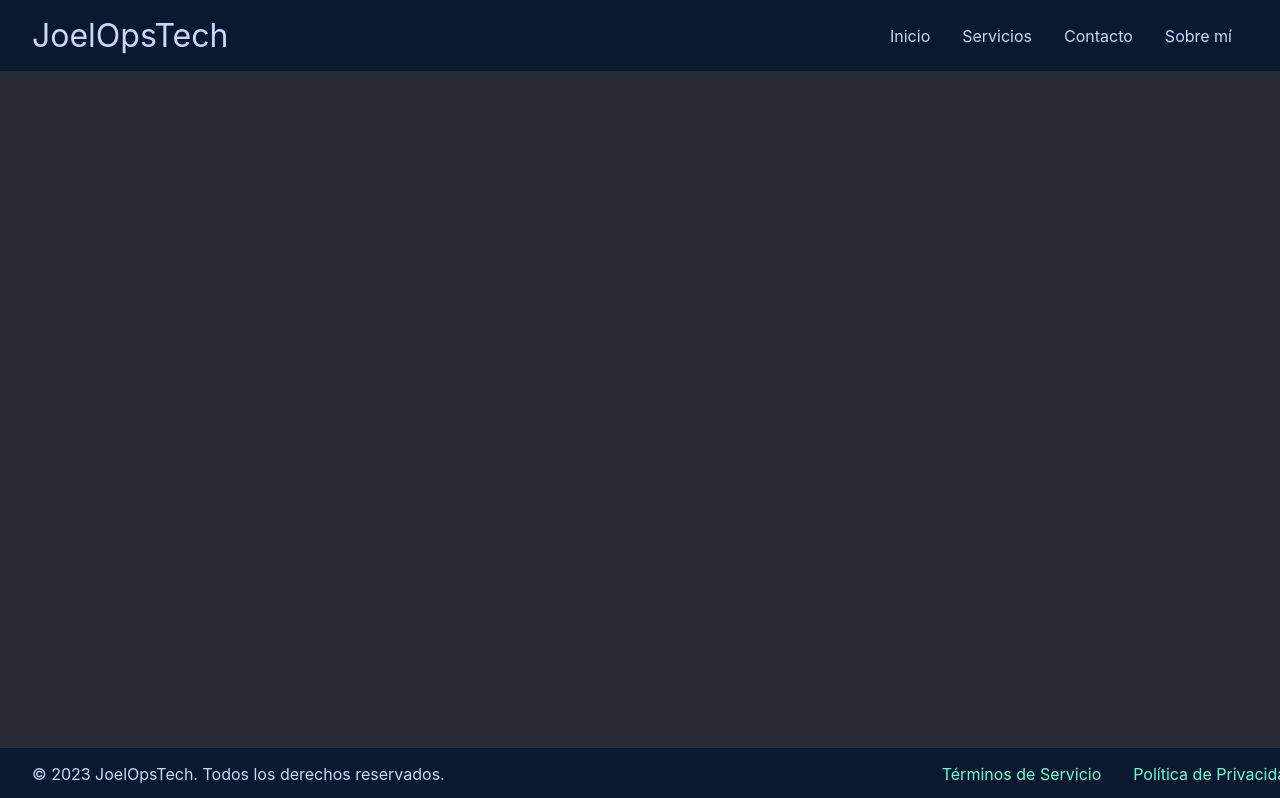
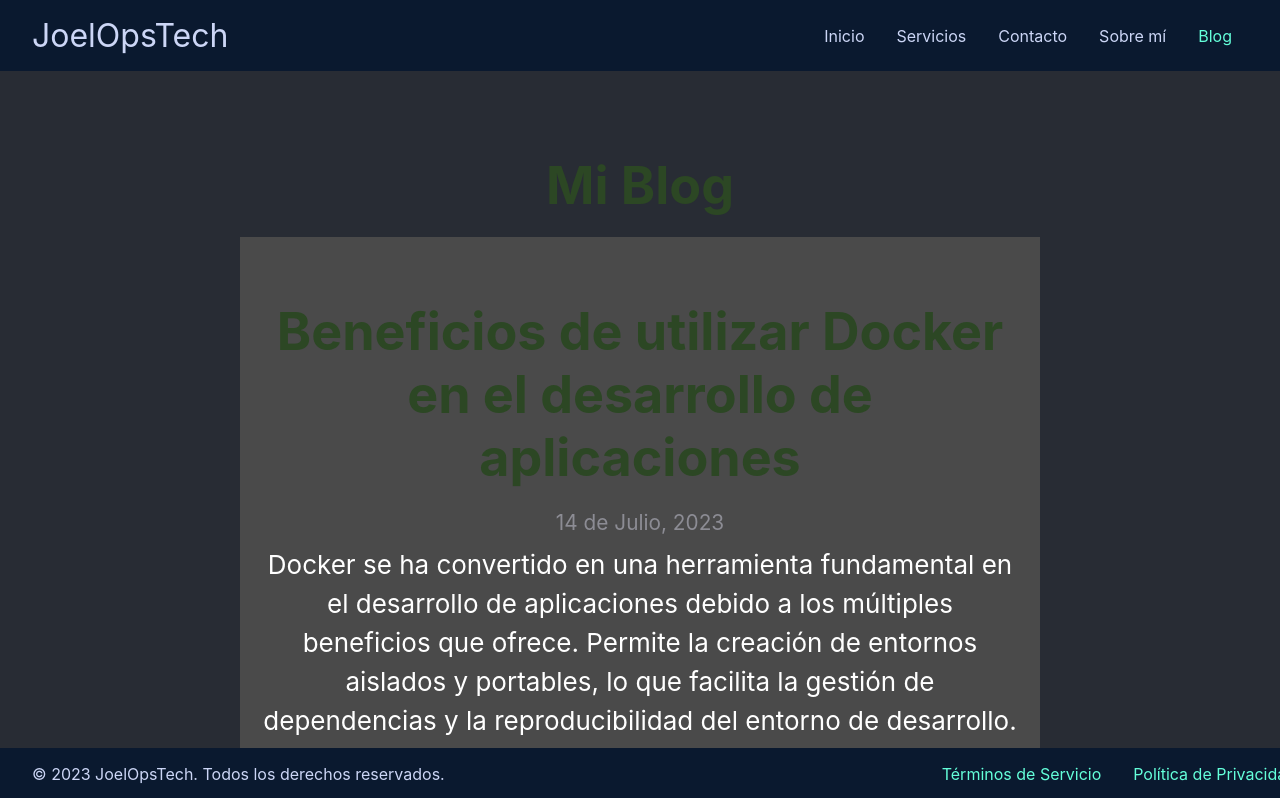
Before and after one commit to JoelGhub/joelops-tech, a React (Create React App) app: page /blog in a window 1280 px wide. Shown: the top 798 px of the page. Built offline with nearby package versions, Linux system fonts and the light colour scheme.

Commit message:
new change

```diff
--- a/public/index.html
+++ b/public/index.html
@@ -2,7 +2,6 @@
 <html lang="en">
   <head>
     <meta charset="utf-8" />
-    <link rel="icon" href="%PUBLIC_URL%/favicon.ico" />
     <meta name="viewport" content="width=device-width, initial-scale=1" />
     <meta name="theme-color" content="#000000" />
     <meta
--- a/src/App.js
+++ b/src/App.js
@@ -1,6 +1,6 @@
 import React from 'react';
-import { BrowserRouter as Router, Route, Routes } from 'react-router-dom';
-import logo from './logo.svg';
+import { BrowserRouter as Router, Route, Routes, Link } from 'react-router-dom';
+
 import './App.css';
 import NavBar from './navbar';
 import HomePage from './homepage';
@@ -8,6 +8,10 @@ import ConstructionPage from './constructionpage';
 import ContactPage from './conactpage';
 import Footer from './footer';
 import Stack from './stack';
+import Blog from './blog';
+
+import { blogEntries } from './blogpage'; // Importa el arreglo de entradas del blog
+import BlogDetail from './blogdetail'; // Importa el componente BlogDetail
 
 
 function App() {
@@ -21,6 +25,8 @@ function App() {
             <Route path="/services" element={<ConstructionPage />} />
             <Route path="/contact" element={<ContactPage  />} />
             <Route path="/about" element={<Stack />} />
+            <Route path="/blog" element={<Blog blogs={blogEntries} />} />
+            <Route path="/blog/:id" element={<BlogDetail />} />
           </Routes>
         </header>
         <Footer />
--- /dev/null
+++ b/src/blog.js
@@ -0,0 +1,64 @@
+import React from 'react';
+import styled from 'styled-components';
+import { Link, useLocation } from 'react-router-dom';
+
+const BlogContainer = styled.div`
+  max-width: 800px;
+  margin: 0 auto;
+  padding: 40px;
+`;
+
+const BlogTitle = styled.h2`
+  font-size: 2em;
+  margin-bottom: 20px;
+  color: #2c4724;
+`;
+
+const BlogCard = styled.div`
+  background-color: #4a4a4a;
+  padding: 20px;
+  margin-bottom: 20px;
+`;
+
+const BlogDate = styled.p`
+  color: #8c8c94;
+  font-size: 0.8em;
+  margin-bottom: 10px;
+`;
+
+const BlogContent = styled.div`
+  line-height: 1.5;
+  color: #fff;
+`;
+const StyledLink = styled(Link)`
+  text-decoration: none;
+`;
+
+const Blog = ({ blogs }) => {
+  const location = useLocation();
+
+  return (
+    <BlogContainer>
+      <BlogTitle>Mi Blog</BlogTitle>
+      {blogs.map((blog, index) => {
+        const queryParams = new URLSearchParams();
+        queryParams.set('title', blog.title);
+        queryParams.set('date', blog.date);
+        queryParams.set('content', blog.content);
+        const queryString = queryParams.toString();
+
+        return (
+          <StyledLink key={index} to={{ pathname: `/blog/${index}`, search: `?${queryString}` }}>
+            <BlogCard>
+              <BlogTitle>{blog.title}</BlogTitle>
+              <BlogDate>{blog.date}</BlogDate>
+              <BlogContent>{blog.content}</BlogContent>
+            </BlogCard>
+          </StyledLink>
+        );
+      })}
+    </BlogContainer>
+  );
+};
+
+export default Blog;
--- /dev/null
+++ b/src/blogdetail.js
@@ -0,0 +1,45 @@
+import React from 'react';
+import { useLocation } from 'react-router-dom';
+import styled from 'styled-components';
+
+const BlogDetailContainer = styled.div`
+  max-width: 800px;
+  margin: 0 auto;
+  padding: 40px;
+`;
+
+const BlogTitle = styled.h2`
+  font-size: 2em;
+  margin-bottom: 20px;
+  color: #2c4724;
+`;
+
+const BlogDate = styled.p`
+  color: #8c8c94;
+  font-size: 0.8em;
+  margin-bottom: 10px;
+`;
+
+const BlogContent = styled.div`
+  line-height: 1.5;
+  color: #4a4a4a;
+`;
+
+const BlogDetail = () => {
+  const location = useLocation();
+  const searchParams = new URLSearchParams(location.search);
+
+  const title = searchParams.get('title');
+  const date = searchParams.get('date');
+  const content = searchParams.get('content');
+
+  return (
+    <BlogDetailContainer>
+      <BlogTitle>{title}</BlogTitle>
+      <BlogDate>{date}</BlogDate>
+      <BlogContent>{content}</BlogContent>
+    </BlogDetailContainer>
+  );
+};
+
+export default BlogDetail;
--- /dev/null
+++ b/src/blogpage.js
@@ -0,0 +1,17 @@
+export const blogEntries = [
+    {
+        title: "Beneficios de utilizar Docker en el desarrollo de aplicaciones",
+        date: "14 de Julio, 2023",
+        content: "Docker se ha convertido en una herramienta fundamental en el desarrollo de aplicaciones debido a los múltiples beneficios que ofrece. Permite la creación de entornos aislados y portables, lo que facilita la gestión de dependencias y la reproducibilidad del entorno de desarrollo. Además, su enfoque basado en contenedores mejora la eficiencia, el despliegue y la escalabilidad de las aplicaciones. En este artículo, exploraremos en detalle los beneficios de utilizar Docker en el desarrollo de aplicaciones y cómo puedes aprovechar al máximo esta tecnología."
+      },
+      {
+        title: "Automatización de tareas con Python y Bash",
+        date: "15 de Julio, 2023",
+        content: "La automatización de tareas es una práctica esencial en el mundo de la administración de sistemas y el desarrollo de software. Tanto Python como Bash son lenguajes de programación ampliamente utilizados para automatizar tareas repetitivas y mejorar la eficiencia. En este artículo, aprenderás cómo utilizar Python y Bash para automatizar tareas comunes, como el procesamiento de archivos, el respaldo de datos y la ejecución de scripts de forma programada. Exploraremos ejemplos prácticos y consejos útiles para aprovechar al máximo estas poderosas herramientas de automatización."
+      },
+      {
+        title: "Introducción a la administración de infraestructura en la nube con AWS",
+        date: "16 de Julio, 2023",
+        content: "La administración de infraestructura en la nube se ha vuelto imprescindible en la industria de la tecnología. Amazon Web Services (AWS) es uno de los proveedores líderes en el mercado de la nube, y ofrece una amplia gama de servicios para gestionar infraestructuras de manera eficiente y escalable. En este artículo introductorio, te guiaré a través de los fundamentos de AWS, incluyendo cómo crear y configurar instancias de EC2, almacenar datos en S3 y utilizar servicios como RDS y Lambda. Si estás interesado en aprender sobre la administración de infraestructura en la nube, este artículo es el punto de partida perfecto."
+      }
+  ];
--- a/src/navbar.js
+++ b/src/navbar.js
@@ -36,6 +36,7 @@ function NavBar() {
         <NavLink to="/services" activeClassName="active">Servicios</NavLink>
         <NavLink to="/contact" activeClassName="active">Contacto</NavLink>
         <NavLink to="/about" activeClassName="active">Sobre mí</NavLink>
+        <NavLink to="/blog" activeClassName="active">Blog</NavLink>
       </Menu>
     </Navigation>
   );
```
